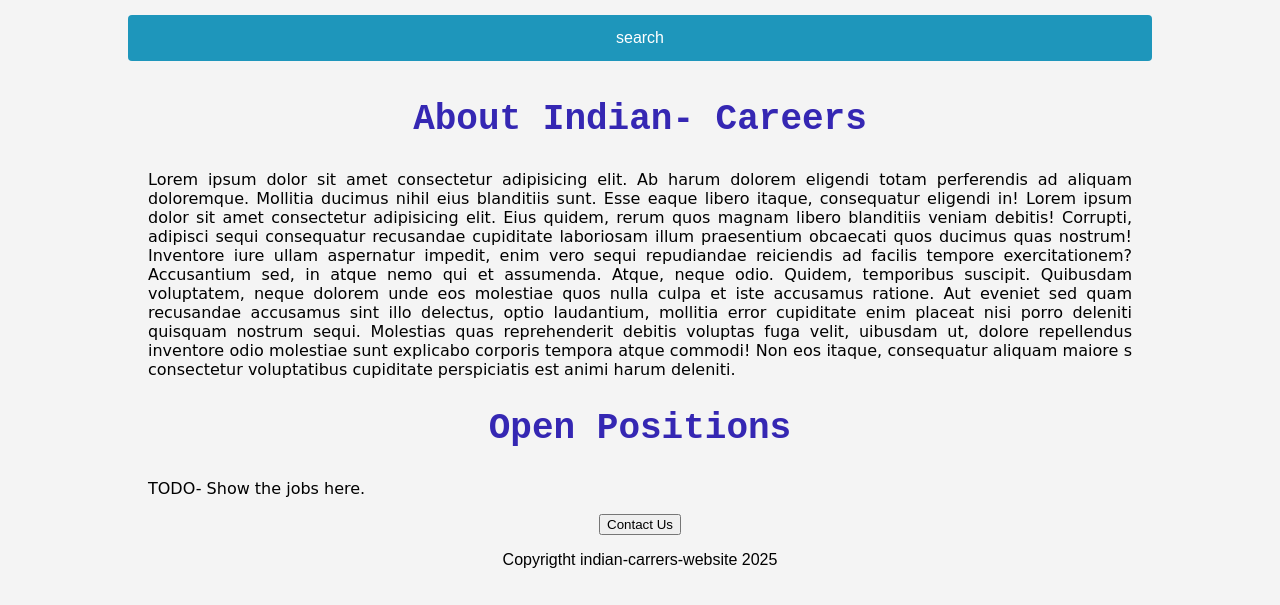
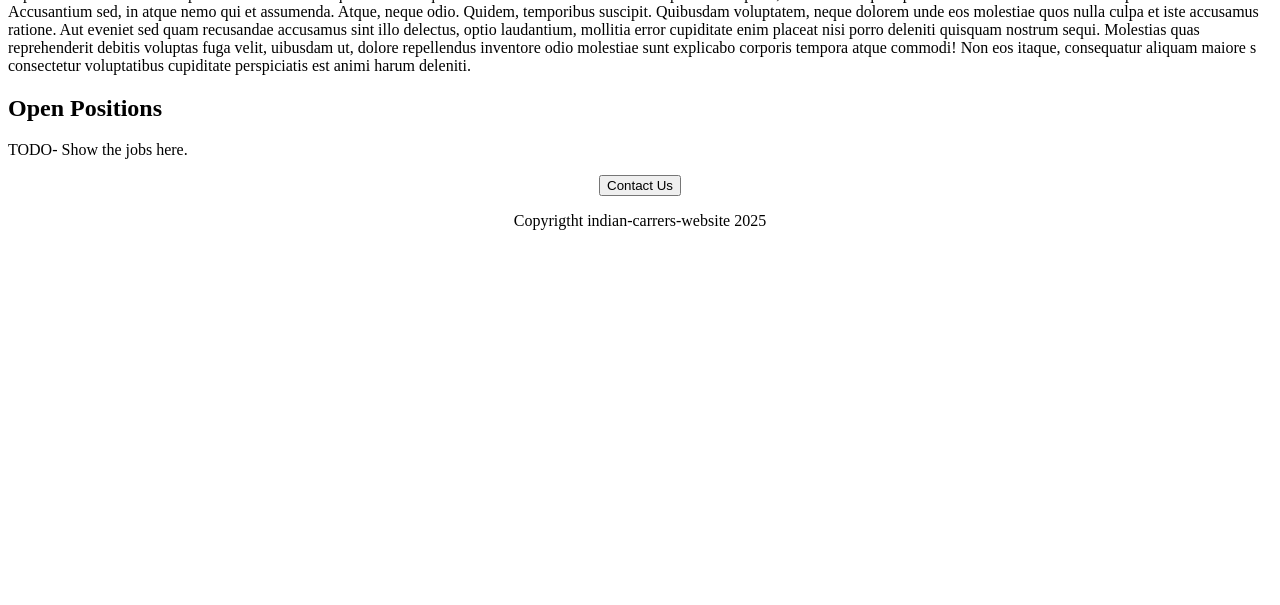
Before and after one commit to dmk1304/indian-carrers-website, a Flask app: page / in a window 1280 px wide. Shown: the part 242-847 px from the top of the page. After the commit the page ends 472 px from the top, so only its background shows below. Run offline with Flask 3, Linux system fonts and the light colour scheme.

Commit message:
Checkpoint before assistant change: Remove inline CSS from home.html
Replit-Commit-Author: Assistant

```diff
--- a/templates/home.html
+++ b/templates/home.html
@@ -4,88 +4,7 @@
                 <meta charset="UTF-8">
                 <meta name="viewport" content="width=device-width, initial-scale=1.0">
                 <title>Careers</title>
-                <style>
-                    /* Add some basic styling */
-                    #maincontent {
-                        margin: 0 auto; /* 0 - top and bottom, auto - left and right */
-                        width: 80%;
-                        padding: 20px;
-                    }
 
-                    body {
-                        font-family: Arial, sans-serif;
-                        margin: 0;
-                        padding: 0;
-                        background-color: #f4f4f4;
-                    }
-                    h2 {
-                        font-family: 'Courier New', Courier, monospace;
-                        font-size: 36px;
-                        color: #3527b3;
-                        text-align: center;
-                    }
-
-                    #mainimage {
-                        height: 200px;
-                        width: 100%;
-                        object-fit: cover;
-                    }
-                    .topnav {
-                        overflow: hidden;
-                        background-color: #333;
-                    }
-                    .topnav a {
-                        float: left;
-                        color: #f2f2f2;
-                        text-align: center;
-                        padding: 14px 16px;
-                        text-decoration: none;
-                        font-size: 17px;
-                    }
-                    .topnav a:hover {
-                        background-color: #ddd;
-                        color: black;
-                    }
-                    .topnav a.active {
-                        background-color: #1e96bb;
-                        color: white;
-                    }
-                    input[type=text] {
-                        margin: 8px 0;
-                        width: 100%;
-                        box-sizing: border-box;
-                        border: 2px solid #940808;
-                        border-radius: 4px;
-                        font-size: 16px;
-                        background-color: white;
-                        background-image: url('searchicon.png');
-                        background-position: 10px 10px;
-                        background-repeat: no-repeat;
-                        padding: 12px 20px 12px 20px;
-                        -webkit-transition: width 0.4s ease-in-out;
-                        transition: width 0.4s ease-in-out;
-                    }
-                    input[type=text]:focus {
-                        width: 100%;
-                    }
-                    .search {
-                        background-color: #1e96bb;
-                        color: white;
-                        padding: 14px 20px;
-                        margin: 8px 0;
-                        border: none;
-                        border-radius: 4px;
-                        cursor: pointer;
-                        width: 100%;
-                        font-size: 16px;
-                    }
-
-                    .paratext {
-                        font-family: cursive;
-                        text-align: justify;
-                        padding: 0 20px;
-                    }
-                </style>
             </head>
             <body>
                 <div id="maincontent">
```
